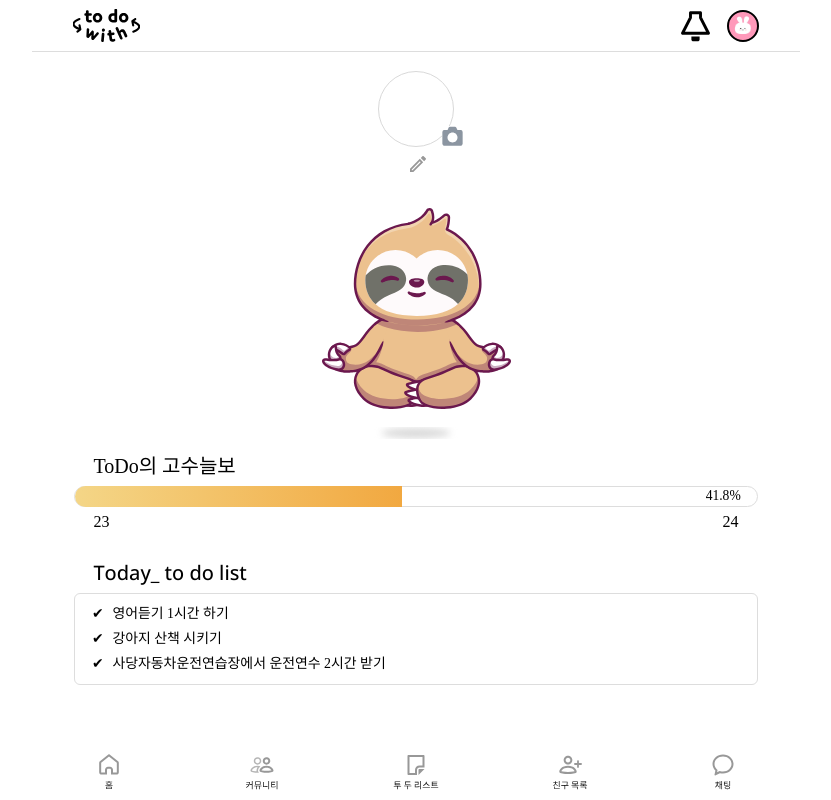
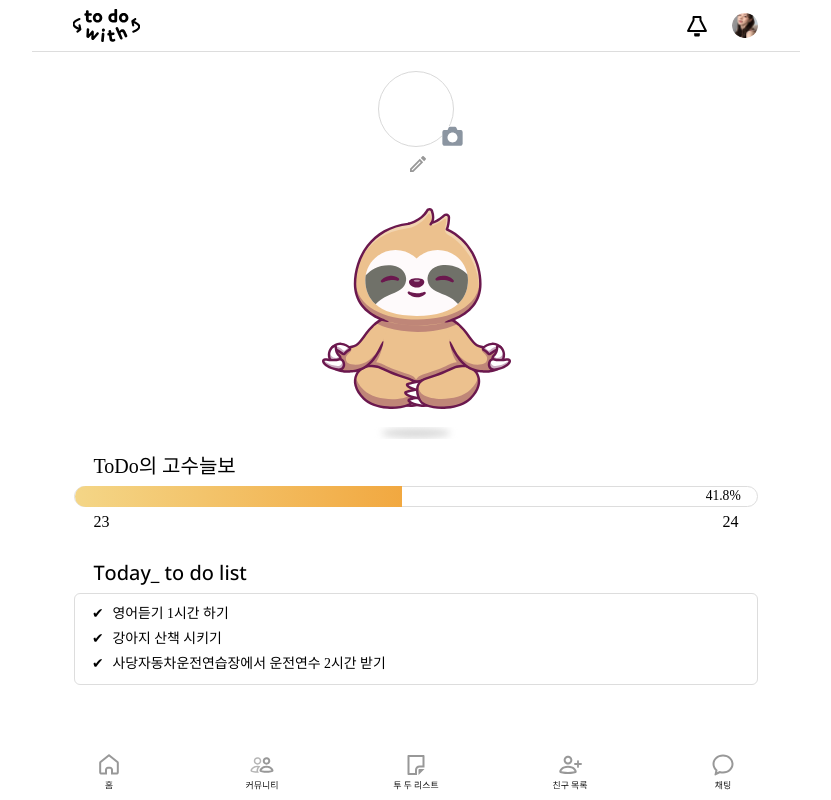
Before and after one commit to HanghaeE5/Front-end, a React (Create React App) app: page / in a window 1280 px wide. Shown: the whole page, without its empty margins (224-1055 px from the left). Built offline with nearby package versions, Linux system fonts and the light colour scheme; no server answers; a web font is replaced by a local one; what recoil-persist would draw is missing.

Commit message:
[update] Nav 아이콘 변경

```diff
--- a/src/component/layout/TopNavBar.tsx
+++ b/src/component/layout/TopNavBar.tsx
@@ -94,21 +94,19 @@ export const TopNavLayout = () => {
           margin={'auto'}
           style={{
             backgroundImage: 'url(/assets/nav/알림.svg)',
-            backgroundSize: '1.8rem',
           }}
           onClick={() => {
             setModalNoti(true);
           }}
         ></Box>
         <Box
-          width="2rem"
-          height={2}
+          width="1.6rem"
+          height={1.6}
           margin={'auto'}
           style={{
-            backgroundImage: 'url(/assets/토끼.PNG)',
+            backgroundImage: 'url(/assets/nav/회원사진.PNG)',
             backgroundSize: 'cover',
             borderRadius: '50%',
-            border: '2px solid black',
           }}
           onClick={() => {
             setModalProfileMenu(true);
```
Also changed, not shown: public/assets/nav/회원사진.png (added).
